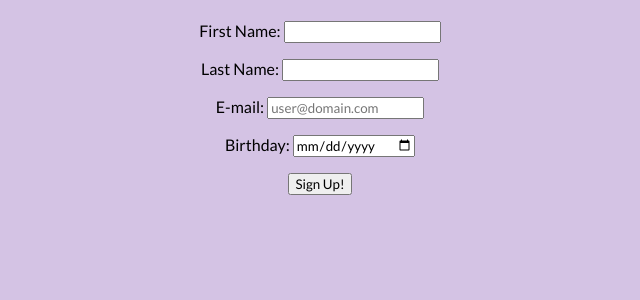
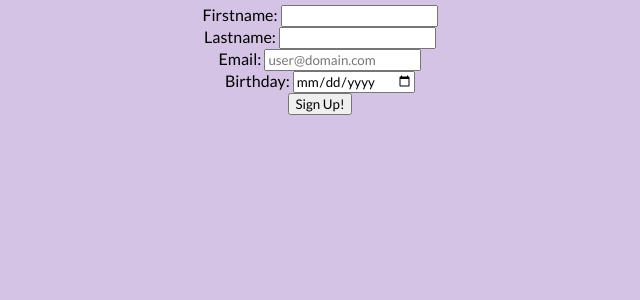
Before and after one commit to alicerichardson/TkpbCSbtybETA-V-A, a React (Create React App) app in the folder tkpbcsbtybeta-v-a/: page /signup in a window 1280 px wide. Shown: the top 300 px of the page, without its empty margins (320-960 px from the left). Built offline with nearby package versions, Linux system fonts and the light colour scheme.

Commit message:
Updated SignUp form

```diff
--- a/tkpbcsbtybeta-v-a/src/Components/SignUp.jsx
+++ b/tkpbcsbtybeta-v-a/src/Components/SignUp.jsx
@@ -1,6 +1,54 @@
-import React from 'react';
-import './css/movie.css';
+import React, { useState } from 'react'
+import './css/movie.css'
 
+const SignUp = () => {
+
+    const [FirstName, setFirstName] = useState('')
+    const [LastName, setLastName] = useState('')
+    const [Email, setEmail] = useState('')
+    const [Birthday, setBirthday] = useState('')
+
+    const handleFirstNameChange = (event) => {
+        setFirstName([event.target.value])
+    }
+    const handleLastNameChange = (event) => {
+        setLastName([event.target.value])
+    }
+    const handleEmailChange = (event) => {
+        setEmail([event.target.value])
+    }
+    const handleBirthdayChange = (event) => {
+        setBirthday([event.target.value])
+    }
+    const handleSubmit = (event) => {
+        alert(`${FirstName} ${LastName} ${Email} ${Birthday}`)
+    }
+
+    return (
+        <form onSubmit={handleSubmit}>
+            <div>
+                <label>Firstname: </label>
+                <input type="text" name='FirstName' value={FirstName} onChange={handleFirstNameChange}></input>
+            </div>
+            <div>
+                <label>Lastname: </label>
+                <input type="text" name='LastName' value={LastName} onChange={handleLastNameChange}></input>
+            </div>
+            <div>
+                <label>Email: </label>
+                <input type="text" name='Email' value={Email} placeholder="user@domain.com" onChange={handleEmailChange}></input>
+            </div>
+            <div>
+                <label>Birthday: </label>
+                <input type="date" name='Birthday' value={Birthday} onChange={handleBirthdayChange}></input>
+            </div>
+                <button type='submit'>Sign Up!</button>
+        </form>
+    )
+}
+export default SignUp
+
+/*
 const SignUp = () => {
     return (
         <div>
@@ -17,4 +65,31 @@ const SignUp = () => {
         </div>
     );
 }
-export default SignUp;
+
+
+
+const SignUp = (props) => {
+    const [FirstName, setFirstName] = useState('')
+    const [LastName, setLastName] = useState('')
+    const [email, setEmail] = useState('')
+    const [Birthday, setBirthday] = useState('')
+
+    const handleFirstName = (event) => {
+        setFirstName([event.target.value])
+    }
+
+    const handleLastName = (event) => {
+        setLastName([event.target.value])
+    }
+
+    const handleEmail = (event) => {
+        setEmail([event.target.value])
+    }
+
+    const handleBirthday = (event) => {
+        setBirthday([event.target.value])
+    }
+
+
+}
+*/
```
